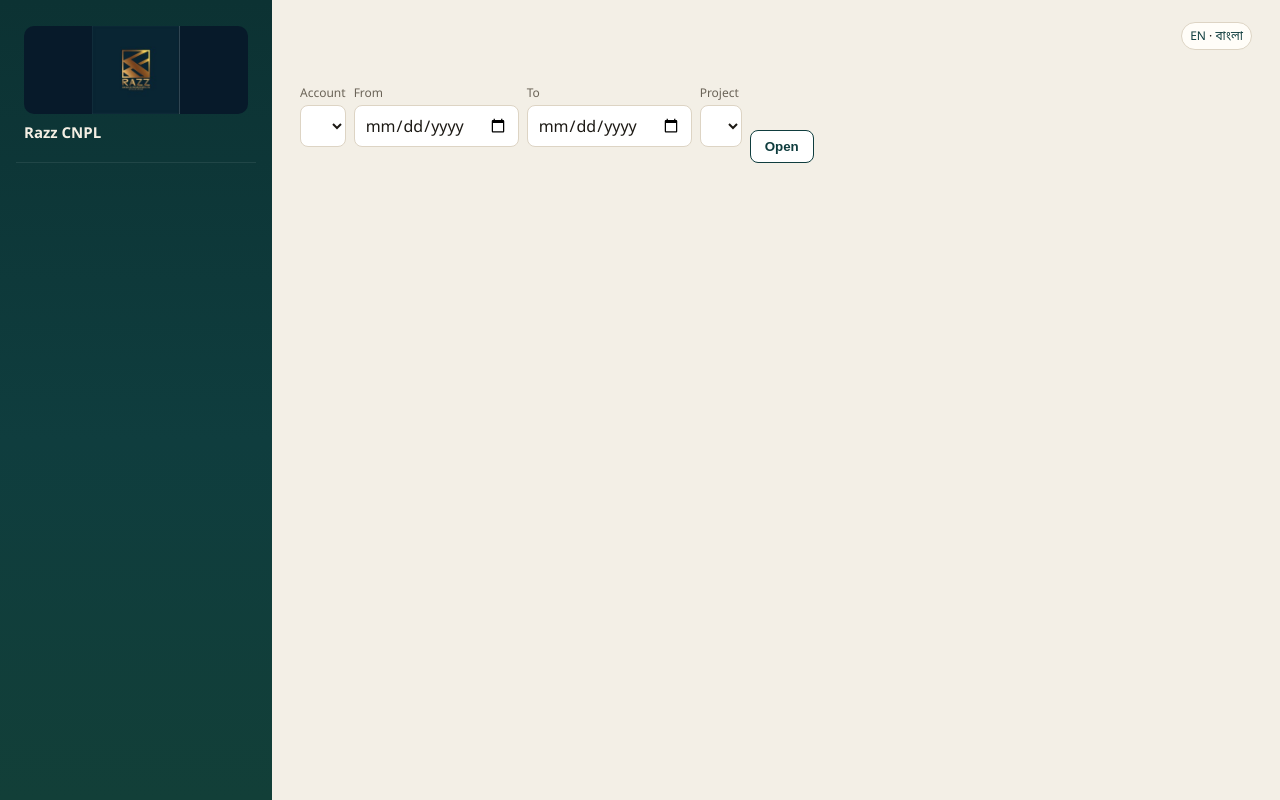
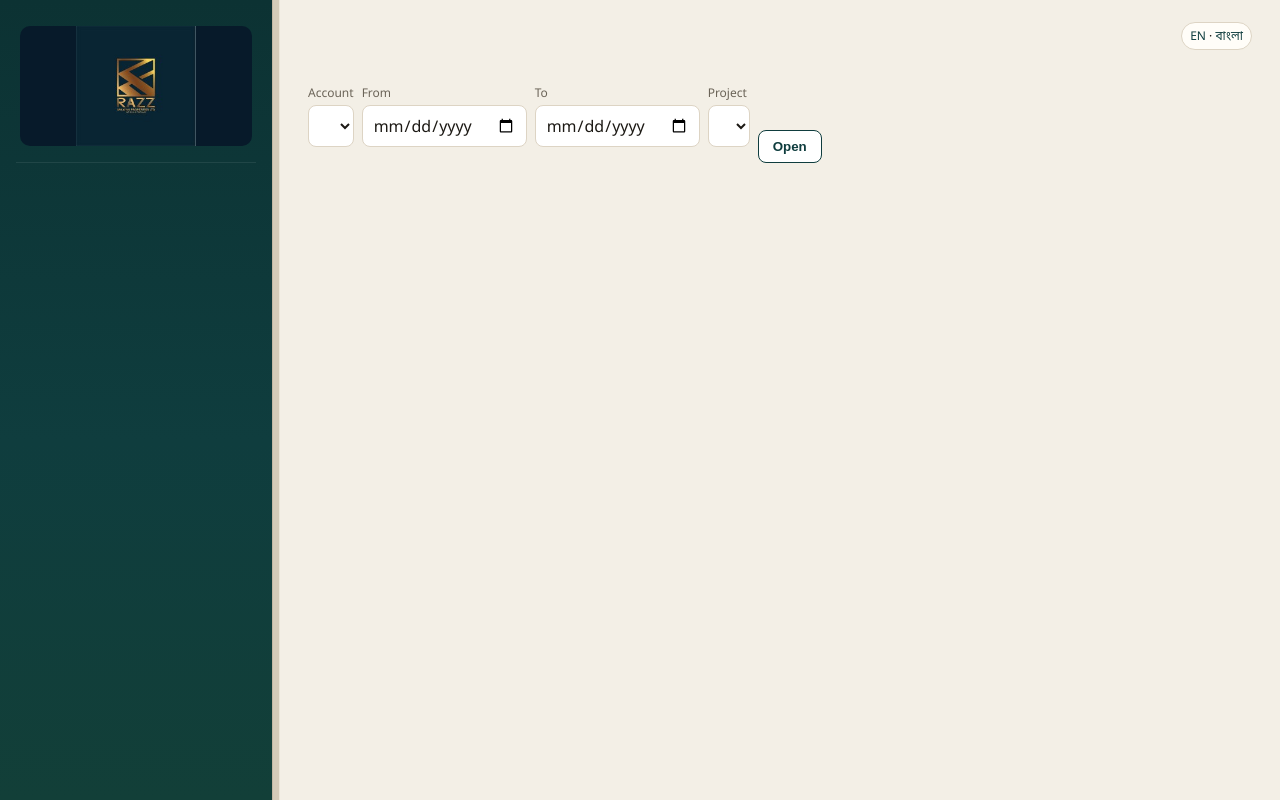
Before and after one commit to apchowdhury25/razz-cpl, a FastAPI app: template app/templates/accounting/gl.html in a window 1280 px wide. Run offline with FastAPI, Linux system fonts and the light colour scheme; the template is opened without the code that fills it, so the values that code supplies are empty.

Commit message:
Remove duplicate sidebar title and add resizable left-panel splitter

```diff
--- a/app/static/css/app.css
+++ b/app/static/css/app.css
@@ -18,19 +18,27 @@
 html, body { margin: 0; padding: 0; background: var(--paper); color: var(--ink); }
 a { color: var(--teal); text-decoration: none; }
 a:hover { text-decoration: underline; }
-.layout { display: grid; grid-template-columns: var(--sidebar) 1fr; min-height: 100vh; }
+.layout { display: grid; grid-template-columns: var(--sidebar) 8px 1fr; min-height: 100vh; }
 .sidebar {
   background: linear-gradient(180deg, #0c3233 0%, #0f3d3e 55%, #123f38 100%);
   color: #f4efe4; padding: 22px 16px 32px; position: sticky; top: 0; height: 100vh; overflow: auto;
+  min-width: 0;
 }
-.brand { display: flex; flex-direction: column; gap: 8px; padding: 4px 8px 18px; border-bottom: 1px solid rgba(255,255,255,.08); margin-bottom: 14px; }
+.splitter {
+  cursor: col-resize; background: #d4cbb8; border-left: 1px solid #c2b8a3; border-right: 1px solid #ece6d8;
+  position: sticky; top: 0; height: 100vh; z-index: 4;
+}
+.splitter:hover, .splitter:focus, body.is-resizing .splitter {
+  background: var(--gold); outline: none;
+}
+body.is-resizing { cursor: col-resize; user-select: none; }
+body.is-resizing iframe, body.is-resizing img { pointer-events: none; }
+.brand { padding: 4px 4px 16px; border-bottom: 1px solid rgba(255,255,255,.08); margin-bottom: 14px; }
 .brand-link { display: block; text-decoration: none; }
 .brand-logo {
-  display: block; width: 100%; height: auto; max-height: 88px; object-fit: contain;
+  display: block; width: 100%; height: auto; max-height: 120px; object-fit: contain;
   background: #071a2a; border-radius: 10px;
 }
-.brand h1 { font-size: 15px; margin: 0; font-weight: 700; }
-.brand small { display: block; opacity: .7; font-size: 11px; margin-top: 2px; }
 .nav-group { margin: 14px 0 6px; padding: 0 10px; font-size: 11px; letter-spacing: .12em; text-transform: uppercase; opacity: .55; }
 .nav a {
   display: block; color: #efe7d6; padding: 7px 10px; border-radius: 8px; margin: 1px 0; font-size: 13.5px;
@@ -104,6 +112,7 @@ textarea { min-height: 80px; }
   .grid-4 { grid-template-columns: repeat(2, 1fr); }
   .layout { grid-template-columns: 1fr; }
   .sidebar { position: relative; height: auto; }
+  .splitter { display: none; }
 }
 @media (max-width: 720px) {
   .grid-4, .grid-3, .grid-2 { grid-template-columns: 1fr; }
--- a/app/static/js/app.js
+++ b/app/static/js/app.js
@@ -52,10 +52,64 @@ function recalcBill() {
   set("preview_net", net);
 }
 
+function initSidebarResize() {
+  const splitter = document.getElementById("sidebar-splitter");
+  if (!splitter) return;
+  const KEY = "razz-sidebar-width";
+  const MIN = 200;
+  const MAX = 520;
+  const DEFAULT = 272;
+  const apply = (px) => {
+    const width = Math.min(MAX, Math.max(MIN, Math.round(px)));
+    document.documentElement.style.setProperty("--sidebar", width + "px");
+    splitter.setAttribute("aria-valuenow", String(width));
+    return width;
+  };
+  const saved = parseInt(localStorage.getItem(KEY) || "", 10);
+  if (saved) apply(saved);
+  splitter.setAttribute("aria-valuemin", String(MIN));
+  splitter.setAttribute("aria-valuemax", String(MAX));
+  let dragging = false;
+  splitter.addEventListener("mousedown", (event) => {
+    dragging = true;
+    document.body.classList.add("is-resizing");
+    event.preventDefault();
+  });
+  window.addEventListener("mousemove", (event) => {
+    if (!dragging) return;
+    apply(event.clientX);
+  });
+  window.addEventListener("mouseup", () => {
+    if (!dragging) return;
+    dragging = false;
+    document.body.classList.remove("is-resizing");
+    const current = parseInt(getComputedStyle(document.documentElement).getPropertyValue("--sidebar"), 10);
+    localStorage.setItem(KEY, String(current || DEFAULT));
+  });
+  splitter.addEventListener("dblclick", () => {
+    apply(DEFAULT);
+    localStorage.setItem(KEY, String(DEFAULT));
+  });
+  splitter.addEventListener("keydown", (event) => {
+    const current = parseInt(getComputedStyle(document.documentElement).getPropertyValue("--sidebar"), 10) || DEFAULT;
+    if (event.key === "ArrowLeft") {
+      localStorage.setItem(KEY, String(apply(current - 16)));
+      event.preventDefault();
+    } else if (event.key === "ArrowRight") {
+      localStorage.setItem(KEY, String(apply(current + 16)));
+      event.preventDefault();
+    } else if (event.key === "Home") {
+      localStorage.setItem(KEY, String(apply(DEFAULT)));
+      event.preventDefault();
+    }
+  });
+}
+
 document.addEventListener("DOMContentLoaded", () => {
   ["gross_amount", "vat_percent", "tds_percent", "retention_percent"].forEach((id) => {
     const el = document.getElementById(id);
     if (el) el.addEventListener("input", recalcBill);
   });
   recalcBill();
+  initSidebarResize();
 });
--- a/app/templates/base.html
+++ b/app/templates/base.html
@@ -11,13 +11,9 @@
 <div class="layout">
   <aside class="sidebar no-print">
     <div class="brand">
-      <a href="/" class="brand-link">
+      <a href="/" class="brand-link" title="{{ settings.name if settings else 'Razz CNPL' }}">
         <img class="brand-logo" src="/static/img/razz-cpl-logo.jpg" alt="RAZZ Creative Properties Ltd">
       </a>
-      <div>
-        <h1>{{ settings.name if settings else 'Razz CNPL' }}</h1>
-        <small>{{ t('app_name') }}</small>
-      </div>
     </div>
     <nav class="nav">
       <a href="/" class="{{ 'active' if nav=='dashboard' }}">{{ t('dashboard') }}</a>
@@ -66,6 +62,7 @@
       {% endif %}
     </nav>
   </aside>
+  <div class="splitter no-print" id="sidebar-splitter" role="separator" aria-orientation="vertical" aria-label="Resize navigation panel" tabindex="0"></div>
   <main class="main">
     <div class="topbar no-print">
       <div>
```
Also changed, not shown: tests/test_routes.py (+3 -0 lines).
